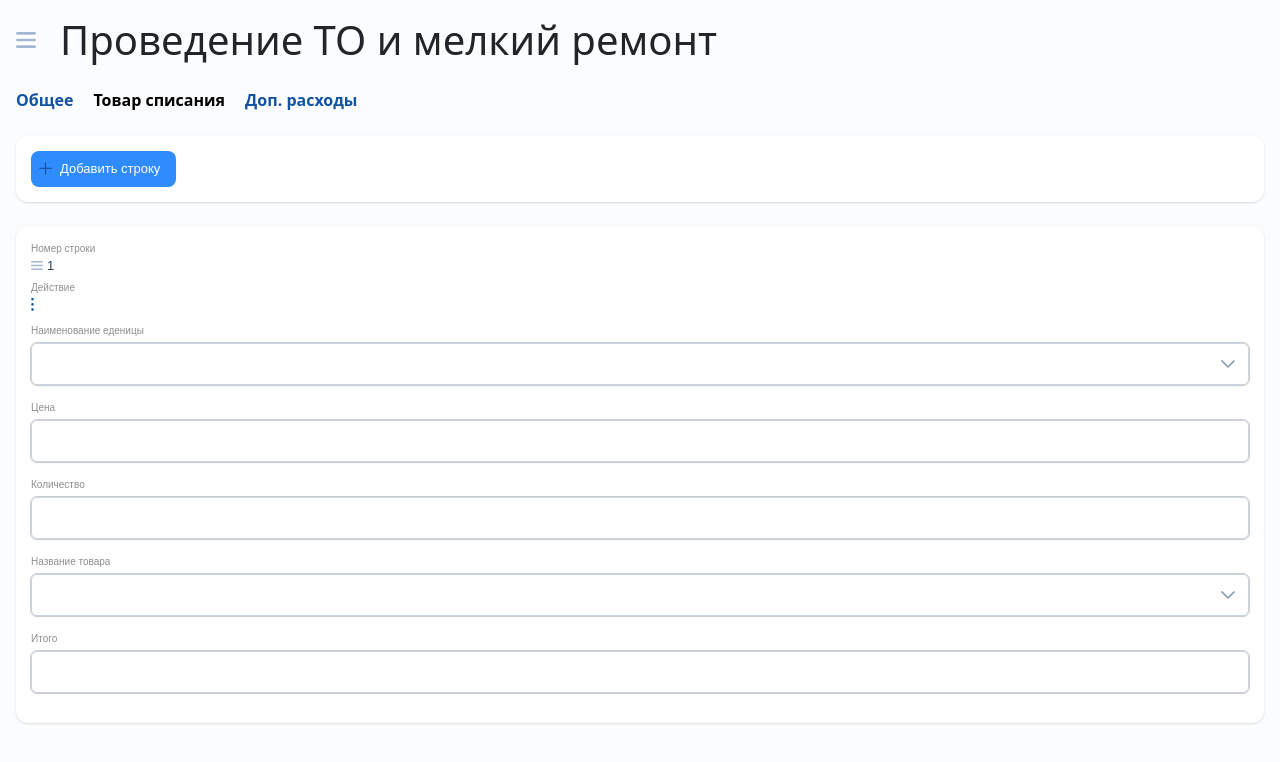
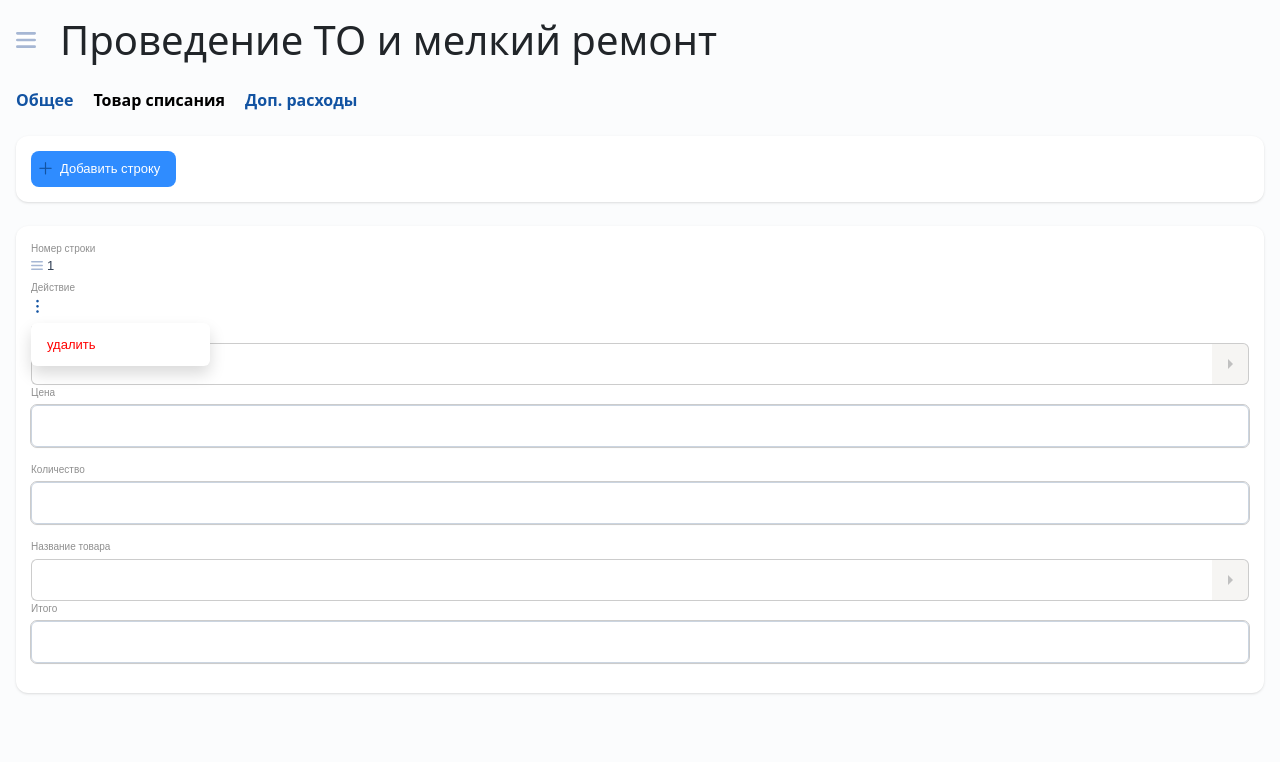
Before and after one commit to Ahatron/tables, a Vue app: page / in a window 1280 px wide. Both pictures are taken after a click on the button 35 px from the left and 304 px from the top of the page. Shown: the top 762 px of the page. Built offline with nearby package versions, Linux system fonts and the light colour scheme; a web font is replaced by a local one.

Commit message:
Делаю свой dropdown

```diff
--- a/src/App.vue
+++ b/src/App.vue
@@ -1,49 +1,14 @@
 <script setup lang="ts">
-import Card from 'primevue/card'
-import Button from 'primevue/button'
-
-import InputNumber from 'primevue/inputnumber'
-
-import Dropdown from 'primevue/dropdown'
-
+import ProductCard from './components/ProductCard.vue'
 import MyHeader from './components/MyHeader.vue'
 import AddRow from './components/AddRow.vue'
-import LinesButton from './components/LinesButton.vue'
 </script>
 
 <template>
   <div class="app pt-3 px-3 h-100 w-100">
     <MyHeader class="mb-4" />
     <AddRow class="mb-4" />
-    <Card>
-      <template #content>
-        <p class="description mb-0">Номер строки</p>
-        <div class="mb-1 d-flex">
-          <LinesButton class="me-1" style="width: 12px; height: 20px"></LinesButton>
-          <span style="font-size: small">1</span>
-        </div>
-
-        <p class="description mb-0">Действие</p>
-        <Button
-          class="border-0 m-0 p-0 align-items-center justify-content-end mb-2"
-          style="background-color: #fff; width: 8px; height: 20px"
-        >
-          <i class="pi pi-ellipsis-v" style="color: #1253a2; font-size: small"></i>
-        </Button>
-
-        <p class="description">Наименование еденицы</p>
-        <Dropdown class="my-input"></Dropdown>
-        <p class="description">Цена</p>
-        <InputNumber class="my-input"></InputNumber>
-        <p class="description">Количество</p>
-        <InputNumber class="my-input"></InputNumber>
-
-        <p class="description">Название товара</p>
-        <Dropdown class="my-input"></Dropdown>
-        <p class="description">Итого</p>
-        <InputNumber class="my-input"></InputNumber>
-      </template>
-    </Card>
+    <ProductCard />
   </div>
 </template>
 
@@ -78,6 +43,10 @@ body {
   outline: 2px black solid !important;
 }
 
+.p-dropdown-trigger {
+  display: none;
+}
+
 .p-input-text {
   padding: 0.6rem 0.9rem;
 }
--- /dev/null
+++ b/src/components/MyDropDown.vue
@@ -0,0 +1,34 @@
+<template>
+  <div>
+    <div class="d-inline-flex align-items-stretch w-100 my-dropdown">
+      <input type="text" class="rounded-start border-end-0 p-2 w-100" />
+      <button class="rounded-end w-auto border-start-0" style="background-color: #f6f5f3">
+        <svg
+          style="fill: #c0c0c0"
+          xmlns="http://www.w3.org/2000/svg"
+          height="24"
+          viewBox="0 -960 960 960"
+          width="24"
+        >
+          <path d="M400-280v-400l200 200-200 200Z" />
+        </svg>
+      </button>
+    </div>
+    <div class="rounded shadow"></div>
+  </div>
+</template>
+
+<script setup lang="ts">
+//
+</script>
+
+<style scoped>
+.my-dropdown > input,
+button {
+  border: 1px solid #ccc;
+}
+
+input {
+  outline-width: 1px !important;
+}
+</style>
--- /dev/null
+++ b/src/components/ProductCard.vue
@@ -0,0 +1,74 @@
+<template>
+  <Card>
+    <template #content>
+      <p class="description mb-0">Номер строки</p>
+      <div class="mb-1 d-flex">
+        <LinesButton class="me-1" style="width: 12px; height: 20px"></LinesButton>
+        <span style="font-size: small">1</span>
+      </div>
+
+      <p class="description mb-0">Действие</p>
+      <div class="position-relative">
+        <button
+          @click.stop="menu = !menu"
+          class="border-0 m-0 p-0 mb-2 align-items-center"
+          style="background-color: #fff; width: 10px; height: 20px"
+        >
+          <i class="pi pi-ellipsis-v w-100" style="color: #1253a2; font-size: small"></i>
+        </button>
+        <div
+          v-show="menu"
+          class="position-absolute my-menu rounded-2 shadow p-2"
+          style="width: 179px; z-index: 9999; background-color: #fff; font-size: small"
+        >
+          <button
+            class="d-flex justify-content-start py-1 px-2 w-100 border-0 rounded product__btn"
+          >
+            удалить
+          </button>
+        </div>
+      </div>
+
+      <p class="description">Наименование еденицы</p>
+      <MyDropDown> </MyDropDown>
+      <p class="description">Цена</p>
+      <InputNumber class="my-input"></InputNumber>
+      <p class="description">Количество</p>
+      <InputNumber class="my-input"></InputNumber>
+
+      <p class="description">Название товара</p>
+      <MyDropDown></MyDropDown>
+      <p class="description">Итого</p>
+      <InputNumber class="my-input"></InputNumber>
+    </template>
+  </Card>
+</template>
+<script setup lang="ts">
+import Card from 'primevue/card'
+import InputNumber from 'primevue/inputnumber'
+import MyDropDown from './MyDropDown.vue'
+import LinesButton from './LinesButton.vue'
+import { ref } from 'vue'
+
+const menu = ref(false)
+
+document.addEventListener('click', () => {
+  menu.value = false
+})
+</script>
+
+<style scoped>
+.product__btn {
+  background-color: #fff;
+  transition: 0.2s;
+  color: red;
+}
+
+.product__btn:hover {
+  background-color: #cfcfcf;
+}
+
+.product__btn:active {
+  background-color: #818181;
+}
+</style>
```
Also changed, not shown: src/assets/arrow_right.svg (added).
